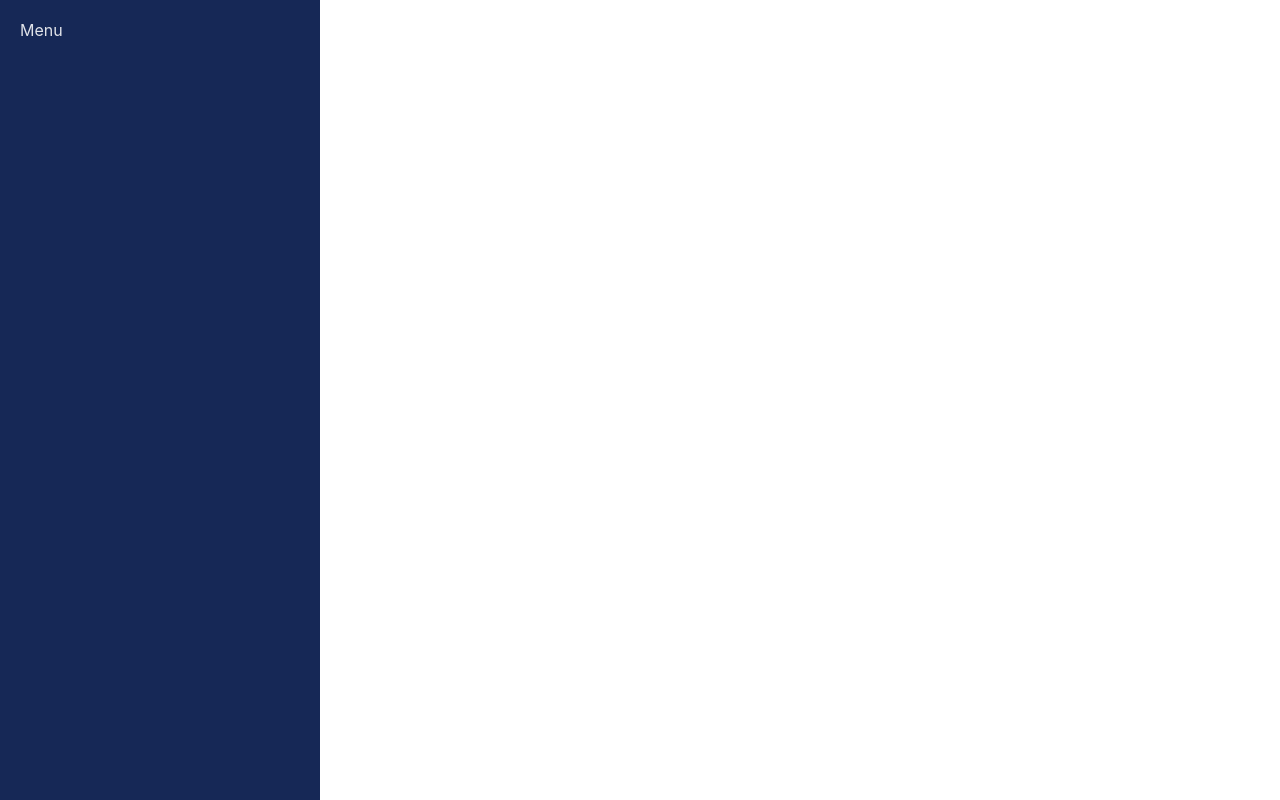
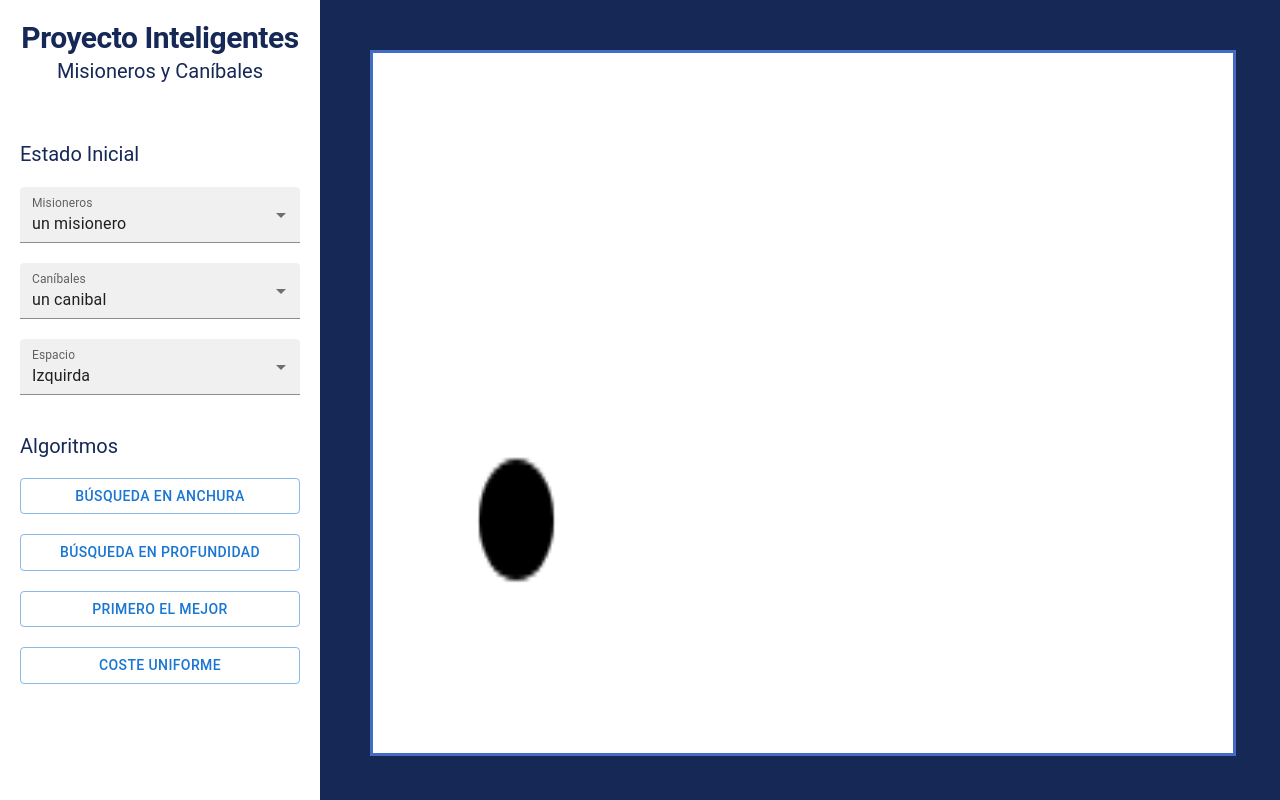
Before and after one commit to Jmanuel2099/ide-searchs, a React (Vite) app in the folder client/: page / in a window 1280 px wide. Built offline with nearby package versions, Linux system fonts and the light colour scheme.

Commit message:
beta interfaz

```diff
--- a/client/src/App.jsx
+++ b/client/src/App.jsx
@@ -2,15 +2,25 @@ import Grid from "@mui/material/Grid";
 import { Menu } from "./menu";
 import { Panel } from "./Panel";
 
+
 function App() {
   return (
     <div className="App">
-      <Grid container className="container">
-        <Grid item xs={2} md={3} sx={{ background: "#162856", p: "20px" }}>
+      <Grid container className="container" >
+        <Grid
+          item
+          xs={2}
+          md={3}
+
+          direction="row"
+          justifyContent="center"
+          alignItems="baseline"
+          sx={{ background: "white", p: "20px" }}
+        >
           <Menu />
         </Grid>
-        <Grid item xs={10} md={9} sx={{ background: "white", p: "50px" }}>
-          <Panel />
+        <Grid item xs={10} md={9} sx={{ background: "#162856", p: "50px" }}>
+          <Panel/>
         </Grid>
       </Grid>
     </div>
--- /dev/null
+++ b/client/src/Canvas.jsx
@@ -0,0 +1,39 @@
+
+import React, { useRef, useEffect } from 'react'
+
+const Canvas = props => {
+
+  const canvasRef = useRef(null)
+
+  const draw = (ctx, frameCount) => {
+    ctx.clearRect(0, 0, ctx.canvas.width, ctx.canvas.height)
+    ctx.fillStyle = '#000000'
+    ctx.beginPath()
+    ctx.arc(50, 100, 20*Math.sin(frameCount*0.05)**2, 0, 2*Math.PI)
+    ctx.fill()
+  }
+
+  useEffect(() => {
+
+    const canvas = canvasRef.current
+    const context = canvas.getContext('2d')
+    let frameCount = 0
+    let animationFrameId
+
+    //Our draw came here
+    const render = () => {
+      frameCount++
+      draw(context, frameCount)
+      animationFrameId = window.requestAnimationFrame(render)
+    }
+    render()
+
+    return () => {
+      window.cancelAnimationFrame(animationFrameId)
+    }
+  }, [draw])
+
+  return <canvas ref={canvasRef} {...props} className="canvas"/>
+}
+
+export default Canvas
--- a/client/src/Menu.jsx
+++ b/client/src/Menu.jsx
@@ -1,7 +1,113 @@
-import React from 'react'
+import {
+  Button,
+  FormControl,
+  InputLabel,
+  MenuItem,
+  Select,
+  Typography,
+} from "@mui/material";
+import { Box } from "@mui/system";
+import React, { useState } from "react";
 
 export const Menu = () => {
+  const [canibales, setCanibales] = useState(1);
+  const [misioneros, setMisioneros] = useState(1);
+  const [espacio, setEspacio] = useState("left");
+
+  const onInputChange = ({ target }) => {
+    const { value, name } = target;
+    if (name === "canibales") setCanibales(value);
+    if (name === "misioneros") setMisioneros(value);
+    if (name === "espacio") setEspacio(value);
+  };
   return (
-    <div>Menu</div>
-  )
-}
+    <>
+      <Typography
+        variant="h1"
+        fontWeight="bold"
+        sx={{ m: "0 0 5px 0", fontSize: "30px" }}
+        align="center"
+      >
+        Proyecto Inteligentes
+      </Typography>
+      <Typography
+        variant="h3"
+        sx={{ m: "0 0 5px 0", fontSize: "20px" }}
+        align="center"
+      >
+        Misioneros y Caníbales
+      </Typography>
+
+      <Box
+        display="grid"
+        gap="20px"
+        mt="40px"
+        gridTemplateColumns="repeat(8 , minmax(0, 1fr))"
+      >
+        <Typography variant="h3" sx={{ mt: "20px", fontSize: "20px",gridColumn: "span 8" }}>
+          {`Estado Inicial`}
+        </Typography>
+        <FormControl variant="filled" sx={{ gridColumn: "span 8" }}>
+          <InputLabel>Misioneros</InputLabel>
+
+          <Select
+            label="Misioneros"
+            name="misioneros"
+            value={misioneros}
+            required
+            onChange={onInputChange}
+          >
+            <MenuItem value={1}>un misionero</MenuItem>
+            <MenuItem value={2}>dos misioneros</MenuItem>
+            <MenuItem value={3}>tres misioneros</MenuItem>
+          </Select>
+        </FormControl>
+        <FormControl variant="filled" sx={{ gridColumn: "span 8" }}>
+          <InputLabel>Caníbales</InputLabel>
+
+          <Select
+            label="Caníbales"
+            name="canibales"
+            value={canibales}
+            onChange={onInputChange}
+          >
+            <MenuItem value={1}>un canibal</MenuItem>
+            <MenuItem value={2}>dos canibales</MenuItem>
+            <MenuItem value={3}>tres canibales</MenuItem>
+          </Select>
+        </FormControl>
+
+        <FormControl variant="filled" sx={{ gridColumn: "span 8" }}>
+          <InputLabel>Espacio</InputLabel>
+
+          <Select
+            label="Espacio"
+            name="espacio"
+            value={espacio}
+            required
+            onChange={onInputChange}
+          >
+            <MenuItem value={"right"}>Derecha</MenuItem>
+            <MenuItem value={"left"}>Izquirda</MenuItem>
+          </Select>
+        </FormControl>
+
+        <Typography variant="h3" sx={{ mt: "20px", fontSize: "20px" }}>
+          Algoritmos
+        </Typography>
+        <Button variant="outlined" sx={{ gridColumn: "span 8" }}>
+          Búsqueda en Anchura
+        </Button>
+        <Button variant="outlined" sx={{ gridColumn: "span 8" }}>
+          Búsqueda en Profundidad
+        </Button>
+        <Button variant="outlined" sx={{ gridColumn: "span 8" }}>
+          Primero el Mejor
+        </Button>
+        <Button variant="outlined" sx={{ gridColumn: "span 8" }}>
+          Coste Uniforme
+        </Button>
+      </Box>
+    </>
+  );
+};
--- a/client/src/Panel.jsx
+++ b/client/src/Panel.jsx
@@ -1,7 +1,6 @@
-import React from 'react'
+import React from "react";
+import  Canvas  from "./Canvas";
 
 export const Panel = () => {
-  return (
-    <div>Panel</div>
-  )
-}
+  return <Canvas />;
+};
--- a/client/src/index.css
+++ b/client/src/index.css
@@ -10,10 +10,22 @@ body {
   font-weight: 400;
 
   color-scheme: light dark;
-  color: rgba(255, 255, 255, 0.87);
+  color:#162856;
   background-color: #242424;
 }
 
 .container {
   height: 100vh;
 }
+.canvas{
+  background-color: rgb(255, 255, 255);
+  width: 100%;
+  height: 100%;
+
+  top: 0;
+  bottom: 0;
+  left: 0;
+  right: 0;
+  background-color:white;
+  border:rgba(10, 63, 178, 0.762) 3px solid;
+}
```
